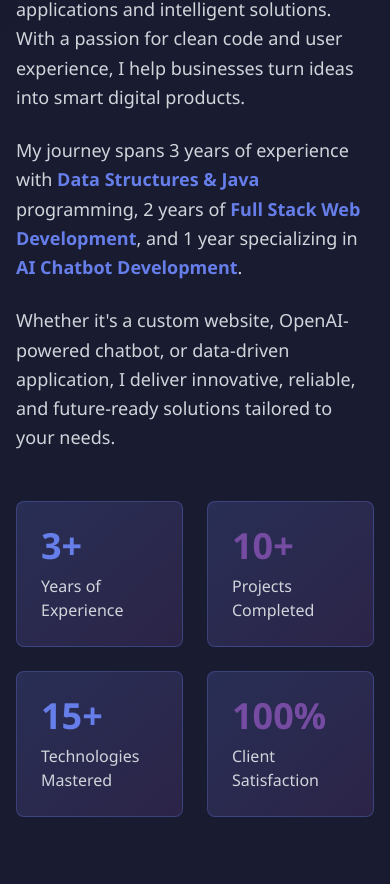
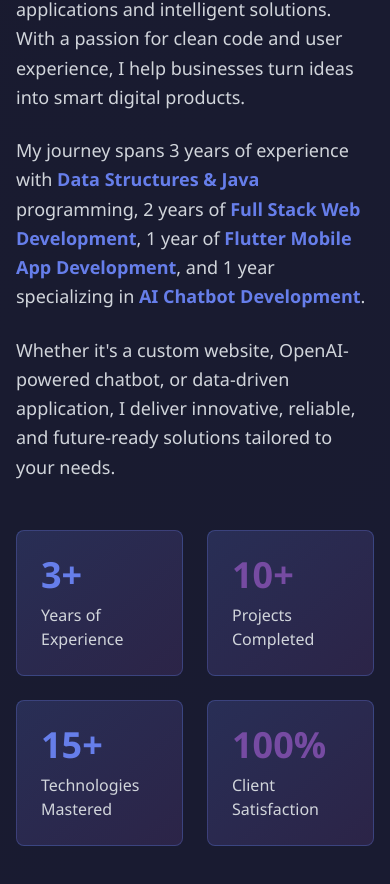
Before and after one commit to zubairahmed-sketch/My-Portfolio-Website, a React (Vite) app: page / in a window 390 px wide. Shown: the part 1570-2454 px from the top of the page. Built offline with nearby package versions, Linux system fonts and the light colour scheme; no server answers.

Commit message:
Add Flutter mobile app development experience to About section

```diff
--- a/src/components/About.jsx
+++ b/src/components/About.jsx
@@ -31,7 +31,7 @@ const About = () => {
             </p>
 
             <p className="text-lg text-gray-300 leading-relaxed mb-6">
-              My journey spans 3 years of experience with <span className="text-primary font-semibold">Data Structures & Java</span> programming, 2 years of <span className="text-primary font-semibold">Full Stack Web Development</span>, and 1 year specializing in <span className="text-primary font-semibold">AI Chatbot Development</span>.
+              My journey spans 3 years of experience with <span className="text-primary font-semibold">Data Structures & Java</span> programming, 2 years of <span className="text-primary font-semibold">Full Stack Web Development</span>, 1 year of <span className="text-primary font-semibold">Flutter Mobile App Development</span>, and 1 year specializing in <span className="text-primary font-semibold">AI Chatbot Development</span>.
             </p>
 
             <p className="text-lg text-gray-300 leading-relaxed">
```
